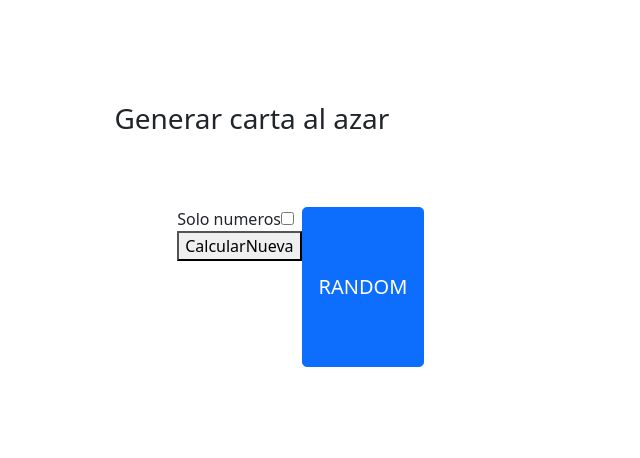
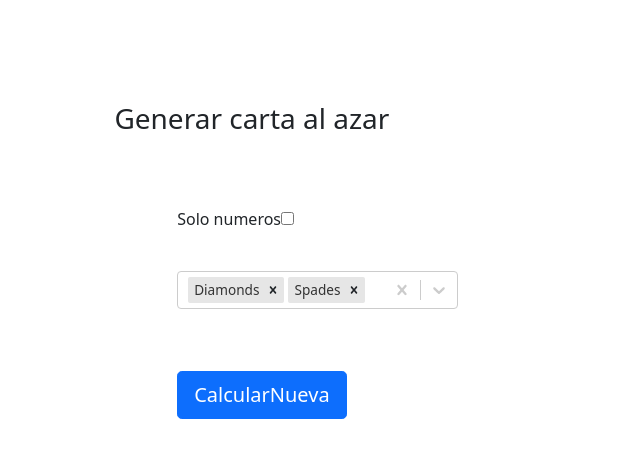
Before and after one commit to JoseNSoler/Deck_Card, a React app in the folder front/: page / in a window 1280 px wide. Shown: the top 458 px of the page, without its empty margins (0-640 px from the left). Built offline with nearby package versions, Linux system fonts and the light colour scheme.

Commit message:
[V1.7] Filtracion React por Suit set

```diff
--- a/front/package.json
+++ b/front/package.json
@@ -12,7 +12,9 @@
     "prop-types": "^15.7.2",
     "react": "^17.0.2",
     "react-dom": "^17.0.2",
+    "react-list-select": "^0.4.1",
     "react-redux": "^7.2.0",
+    "react-select": "^5.2.2",
     "redux": "^4.0.5",
     "redux-devtools-extension": "2.13.8",
     "redux-logger": "^3.0.6",
--- a/front/src/actions/index.js
+++ b/front/src/actions/index.js
@@ -23,3 +23,20 @@ export const onlyNumbers = (state) => (dispatch) => {
           dispatch({ type: "Numbers", data: json });
         })
 }
+
+
+export const onlyNumbers2 = (state) => (dispatch) => {
+
+    console.log(state)
+    /*
+    return fetch(`http://localhost:8080/cards/suit/$`, {
+        method: 'GET', // *GET, POST, PUT, DELETE, etc.
+        headers: {
+            'Content-Type': 'application/json'
+        } // body data type must match "Content-Type" header
+    }).then(response => response.json())
+      .then(json => {
+          dispatch({ type: "Numbers", data: json });
+        })
+        */
+}
--- a/front/src/components/Result.js
+++ b/front/src/components/Result.js
@@ -1,7 +1,14 @@
 import React, { useState } from 'react'
 import { connect, useDispatch, useSelector } from 'react-redux';
 import { random } from '../slice/cardSlice'
-import { fetchRandom, onlyNumbers } from '../actions'
+import { fetchRandom, onlyNumbers, onlyNumbers2 } from '../actions'
+import List from 'react-list-select'
+import Select from 'react-select'
+import makeAnimated from 'react-select/animated';
+
+
+
+
 
 
 const Result = (props) => {
@@ -12,6 +19,34 @@ const Result = (props) => {
 
   const [checked, setChecked] = useState(['numeros']);
 
+  let itemsSuit = ['DIAMONDS', 'SPADES', 'HEARTS', 'CLUBS'];
+
+
+  const optionsSuit = [
+    { value: 'DIAMONDS', label: 'Diamonds' },
+    { value: 'SPADES', label: 'Spades' },
+    { value: 'HEARTS', label: 'Hearts' },
+    { value: 'CLUBS', label: 'Clubs' }
+  ]
+  const animatedComponents = makeAnimated();
+
+  const [ suit, setSuit ] = useState()
+
+
+  const Lists = () => {
+    return (
+      <div>
+        <Select
+        closeMenuOnSelect={false}
+        components={animatedComponents}
+        defaultValue={[optionsSuit[0], optionsSuit[1]]}
+        isMulti
+        options={optionsSuit}/>
+      </div>
+    );
+  }
+
+
   const onClicker = (e) => {
     e.preventDefault();
     props.dispatch(fetchRandom(setState));
@@ -19,13 +54,16 @@ const Result = (props) => {
 
 
   const onSubmit = (e) => {
+
     e.preventDefault();
 
     console.log(props)
 
-    if(!checked.includes("numeros")) props.dispatch(onlyNumbers(setState)) ;
+    if(!checked.includes("numeros")) props.dispatch(onlyNumbers2(setState, )) ;
     else props.dispatch(fetchRandom(setState))
   };
+
+
 
   const handleChange = () => {
 
@@ -44,9 +82,12 @@ const Result = (props) => {
 
   // <span>{props.data.image}</span>
 
+
+
+
   return (
     <div className='containerCard'>
-      <form onSubmit={onSubmit}>
+      <form onSubmit={onSubmit} className="forms">
         <div>
           <a>
             Solo numeros
@@ -55,20 +96,21 @@ const Result = (props) => {
 
           </input>
         </div>
+        <div className='listaSuit'>
+        {Lists()}
+        </div>
 
-        <button type='submit'>
+
+        <button type='submit' className='btn btn-primary btn-lg'
+        aria-label="Increment value">
           CalcularNueva
         </button>
       </form>
-      <button
-        className='btn btn-primary btn-lg'
-        aria-label="Increment value"
-        onClick={(e) => onClicker(e)}
-      >
-        RANDOM
-      </button>
 
-      <img src={props.data.image} />
+      <div className='imagen'>
+        <img src={props.data.image} />
+      </div>
+
 
     </div>
   );
--- a/front/src/reducers/index.js
+++ b/front/src/reducers/index.js
@@ -19,18 +19,10 @@ function random(state = initialState, action) {
     }
 }
 
-function numbers(state = initialState, action) {
-    switch (action.type) {
-        case "Numbers": {
-            return { result: action.data }
-        }
-        default: return state
-    }
-}
 
 
 const rootReducer = combineReducers({
-    random, numbers
+    random
 })
 
 export default rootReducer
--- a/front/src/style.scss
+++ b/front/src/style.scss
@@ -17,3 +17,26 @@
     margin: 5%;
     display: flex;
 }
+
+.listaSuit{
+    height: 100px;
+    margin-top: 40px;
+}
+
+.forms{
+    margin-right: 240px;
+}
+
+.imagen{
+    display: flex;
+    width: 200px;
+    height: 200%;
+}
+
+
+
+img{
+    max-width: 100%;
+    max-height: 100%;
+    display: block; /* remove extra space below image */
+}
```
Also changed, not shown: README.md, 2 other files.
